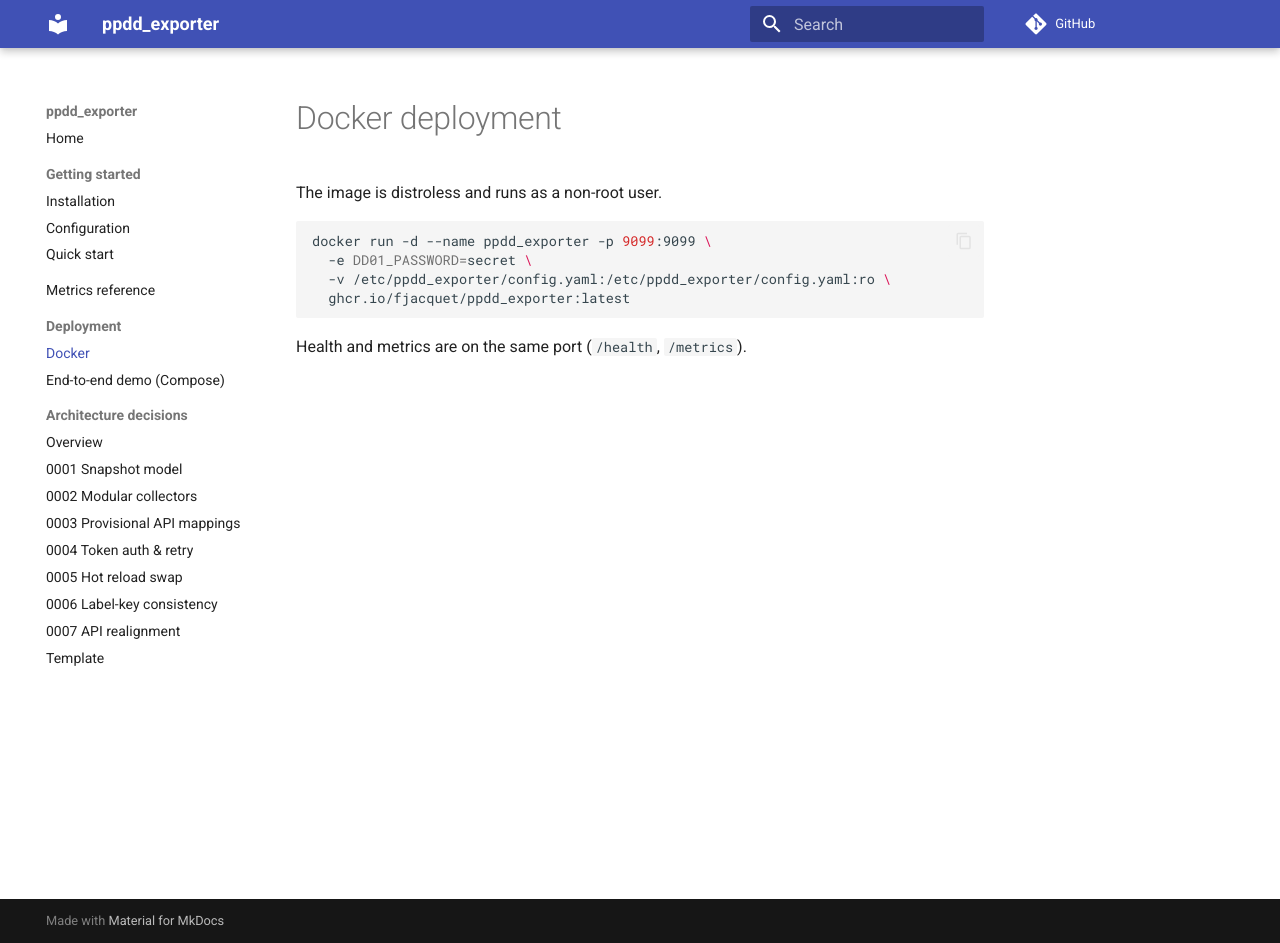
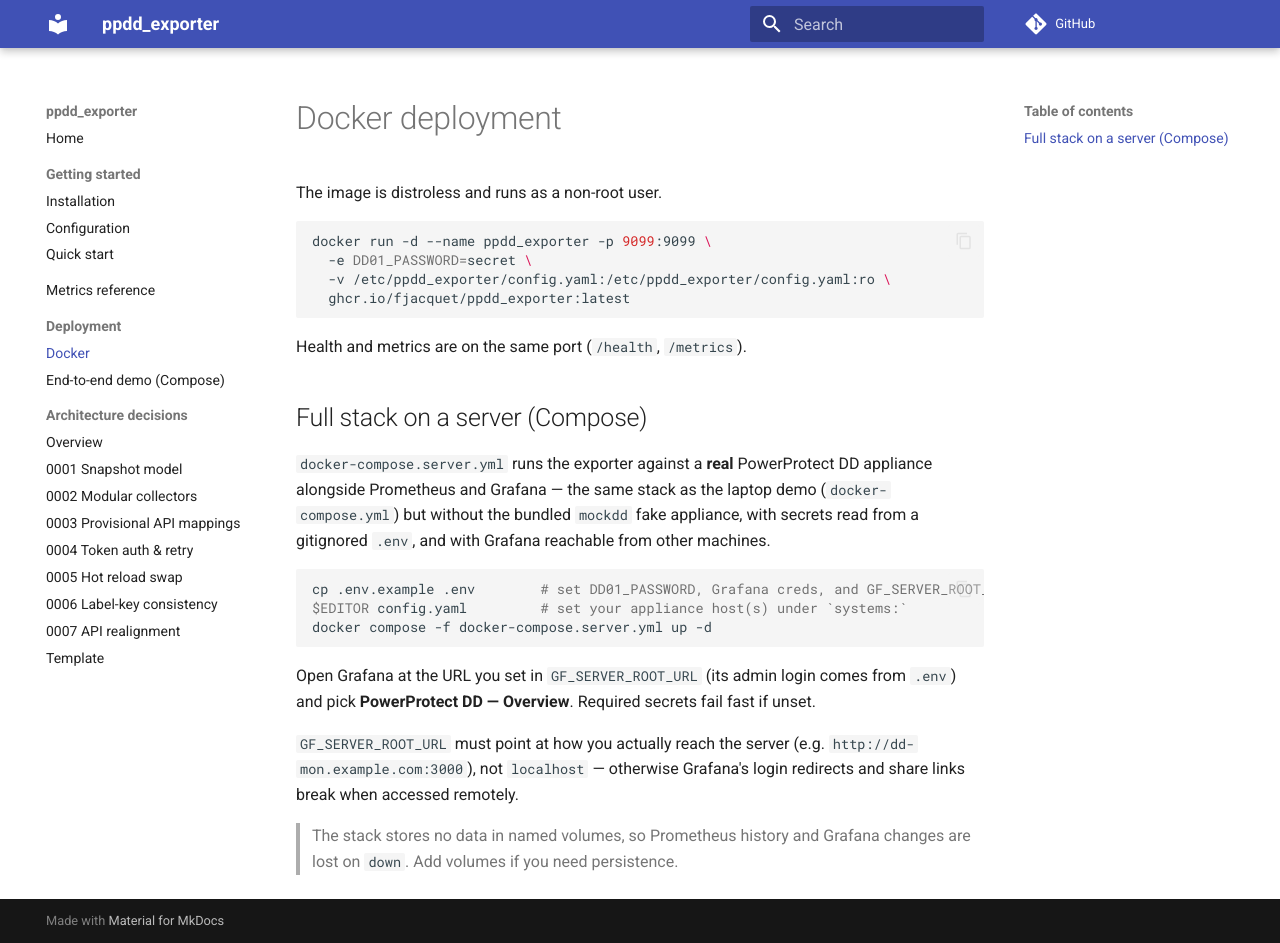
Before and after one commit to fjacquet/ppdd_exporter, an MkDocs documentation site: the page built from docs/deployment/docker.md, in a window 1280 px wide and 943 px high. Built offline with MkDocs 1.6.1 and Material for MkDocs 9.7.7, drawn with Linux system fonts in a browser that asks for light colours; comment, search, counter and statistics services are not loaded.

Commit message:
feat(deploy): add server compose for a real DD appliance
docker-compose.server.yml runs the exporter against a real PowerProtect DD
(no mockdd), with secrets from a gitignored .env and Grafana set up for
remote access via GF_SERVER_ROOT_URL. Leaves the laptop demo stack intact.

Co-Authored-By: Claude Opus 4.8 <noreply@anthropic.com>

````diff
--- a/docs/deployment/docker.md
+++ b/docs/deployment/docker.md
@@ -10,3 +10,26 @@ docker run -d --name ppdd_exporter -p 9099:9099 \
 ```
 
 Health and metrics are on the same port (`/health`, `/metrics`).
+
+## Full stack on a server (Compose)
+
+`docker-compose.server.yml` runs the exporter against a **real** PowerProtect DD
+appliance alongside Prometheus and Grafana — the same stack as the laptop demo
+(`docker-compose.yml`) but without the bundled `mockdd` fake appliance, with secrets
+read from a gitignored `.env`, and with Grafana reachable from other machines.
+
+```bash
+cp .env.example .env        # set DD01_PASSWORD, Grafana creds, and GF_SERVER_ROOT_URL
+$EDITOR config.yaml         # set your appliance host(s) under `systems:`
+docker compose -f docker-compose.server.yml up -d
+```
+
+Open Grafana at the URL you set in `GF_SERVER_ROOT_URL` (its admin login comes from
+`.env`) and pick **PowerProtect DD — Overview**. Required secrets fail fast if unset.
+
+`GF_SERVER_ROOT_URL` must point at how you actually reach the server (e.g.
+`http://dd-mon.example.com:3000`), not `localhost` — otherwise Grafana's login
+redirects and share links break when accessed remotely.
+
+> The stack stores no data in named volumes, so Prometheus history and Grafana
+> changes are lost on `down`. Add volumes if you need persistence.
````
Also changed, not shown: CHANGELOG.md (+1 -0 lines), docker-compose.server.yml (added, +59 -0 lines), 2 other files.
